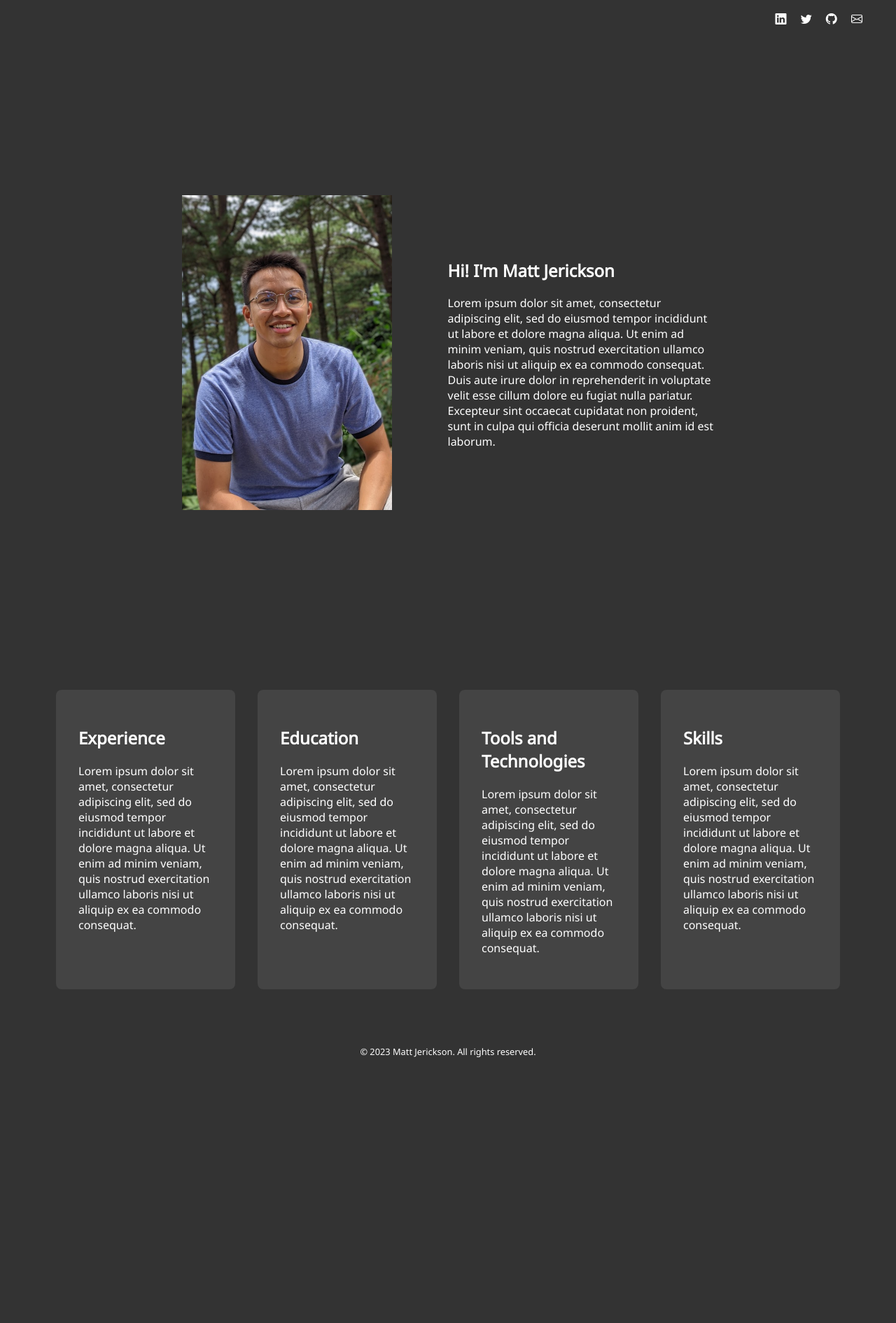
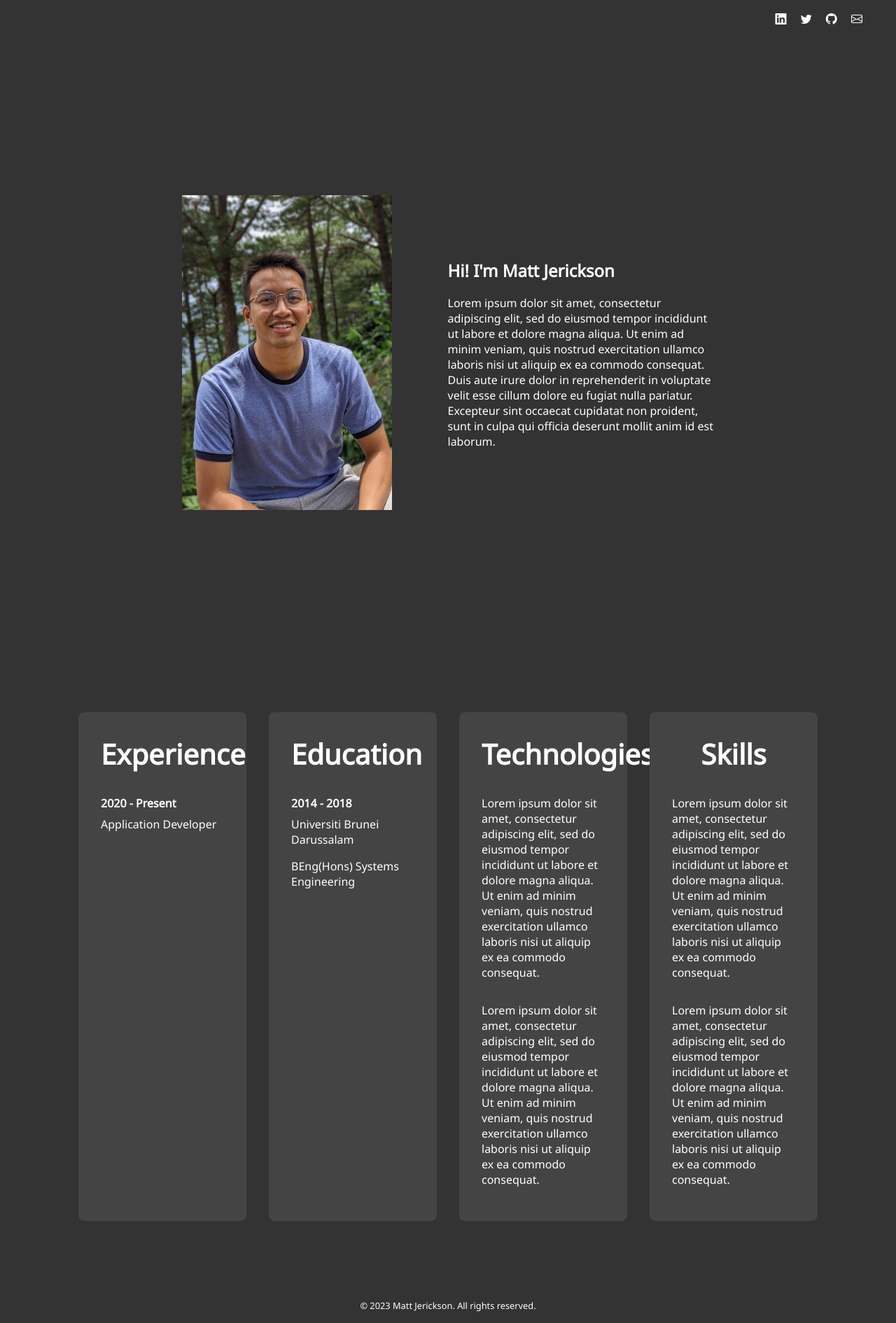
Before and after one commit to mattjerickson/dev-site, a Jekyll site: the page built from index.markdown, in a window 1280 px wide. Shown: the whole page at 70% size. Built offline with Jekyll 4.4.1, drawn with Linux system fonts in a browser that asks for light colours; before the commit the page ends 1528 px from its top, so only the background shows below that.

Commit message:
update links and add info

```diff
--- a/_layouts/custom-layout.html
+++ b/_layouts/custom-layout.html
@@ -20,7 +20,7 @@
         <ul>
           <li>
             <a
-              href="https://www.linkedin.com/in/your-linkedin-username"
+              href="https://www.linkedin.com/in/matthewjerickson/"
               target="_blank"
               rel="noopener"
               ><i class="bi bi-linkedin"></i
@@ -28,7 +28,7 @@
           </li>
           <li>
             <a
-              href="https://twitter.com/your-twitter-handle"
+              href="https://twitter.com/_mattjerickson"
               target="_blank"
               rel="noopener"
               ><i class="bi bi-twitter"></i
@@ -65,10 +65,37 @@
             culpa qui officia deserunt mollit anim id est laborum.
           </p>
         </div>
-      </section>
+      </section><div class="cards-container">
       <section class="info">
         <div class="card">
-          <h2>Experience</h2>
+			<div class="card-title">
+				<h2>Experience</h2>
+			</div>
+			<div class="card-content">
+				<p class="card-date">2020 - Present</p>
+				<p class="card-position">Application Developer</p>
+			</div>
+		</div>
+        <div class="card">
+			<div class="card-title">
+				<h2>Education</h2>
+			</div>
+			<div class="card-content">
+				<p class="card-date">2014 - 2018</p>
+				<p class="card-position">Universiti Brunei Darussalam</p>
+				<p class="card-text">BEng(Hons) Systems Engineering</p>
+			</div>
+        </div>
+        <div class="card">
+			<div class="card-title">
+				<h2>Technologies</h2>
+			</div>
+          <p>
+            Lorem ipsum dolor sit amet, consectetur adipiscing elit, sed do
+            eiusmod tempor incididunt ut labore et dolore magna aliqua. Ut enim
+            ad minim veniam, quis nostrud exercitation ullamco laboris nisi ut
+            aliquip ex ea commodo consequat.
+          </p>
           <p>
             Lorem ipsum dolor sit amet, consectetur adipiscing elit, sed do
             eiusmod tempor incididunt ut labore et dolore magna aliqua. Ut enim
@@ -77,7 +104,15 @@
           </p>
         </div>
         <div class="card">
-          <h2>Education</h2>
+			<div class="card-title">
+				<h2>Skills</h2>
+			</div>
+          <p>
+            Lorem ipsum dolor sit amet, consectetur adipiscing elit, sed do
+            eiusmod tempor incididunt ut labore et dolore magna aliqua. Ut enim
+            ad minim veniam, quis nostrud exercitation ullamco laboris nisi ut
+            aliquip ex ea commodo consequat.
+          </p>
           <p>
             Lorem ipsum dolor sit amet, consectetur adipiscing elit, sed do
             eiusmod tempor incididunt ut labore et dolore magna aliqua. Ut enim
@@ -85,26 +120,9 @@
             aliquip ex ea commodo consequat.
           </p>
         </div>
-        <div class="card">
-          <h2>Tools and Technologies</h2>
-          <p>
-            Lorem ipsum dolor sit amet, consectetur adipiscing elit, sed do
-            eiusmod tempor incididunt ut labore et dolore magna aliqua. Ut enim
-            ad minim veniam, quis nostrud exercitation ullamco laboris nisi ut
-            aliquip ex ea commodo consequat.
-          </p>
-        </div>
-        <div class="card">
-          <h2>Skills</h2>
-          <p>
-            Lorem ipsum dolor sit amet, consectetur adipiscing elit, sed do
-            eiusmod tempor incididunt ut labore et dolore magna aliqua. Ut enim
-            ad minim veniam, quis nostrud exercitation ullamco laboris nisi ut
-            aliquip ex ea commodo consequat.
-          </p>
-        </div>
-      </section>
+      </section></div>
     </main>
     <footer>&copy; 2023 Matt Jerickson. All rights reserved.</footer>
+	<script src="assets/js/main.js"></script>
   </body>
 </html>
--- a/assets/css/style.css
+++ b/assets/css/style.css
@@ -1,6 +1,6 @@
 body {
   background-color: #333;
-    font-family: 'Noto Sans', sans-serif;
+  font-family: "Noto Sans", sans-serif;
   color: white;
   margin: 0;
   padding: 0;
@@ -58,6 +58,13 @@ nav a {
   padding: 2rem;
 }
 
+.cards-container {
+    position: relative; /* Change position to relative */
+    width: 100%;
+    padding: 2rem;
+    box-sizing: border-box;
+  }
+
 .card {
   background-color: #444;
   border-radius: 0.5rem;
@@ -66,6 +73,35 @@ nav a {
   margin-bottom: 2rem;
   box-sizing: border-box;
   flex-shrink: 0;
+  display: flex;
+  flex-direction: column;
+}
+
+.card-title {
+    margin-bottom: 1rem;
+    text-align: center;
+}
+
+.card-title h2 {
+    font-size: 2.5rem; /* Adjust the font size of the card title */
+    margin: 0; /* Remove default margins */
+}
+
+.card-content {
+  flex-grow: 1;
+}
+
+.card-date {
+  font-weight: bold;
+  margin-bottom: 0.5rem;
+}
+
+.card-position {
+  margin-top: 0.5rem;
+}
+
+.card-text {
+  margin-top: 0;
 }
 
 footer {
@@ -88,6 +124,9 @@ footer {
 }
 
 @media (max-width: 768px) {
+  header {
+    padding-right: 0;
+  }
 
   .card {
     width: 100%;
```
Also changed, not shown: other parts of _layouts/custom-layout.html (+2 -2 lines). Lines whose indentation alone changed are shown as unchanged.
